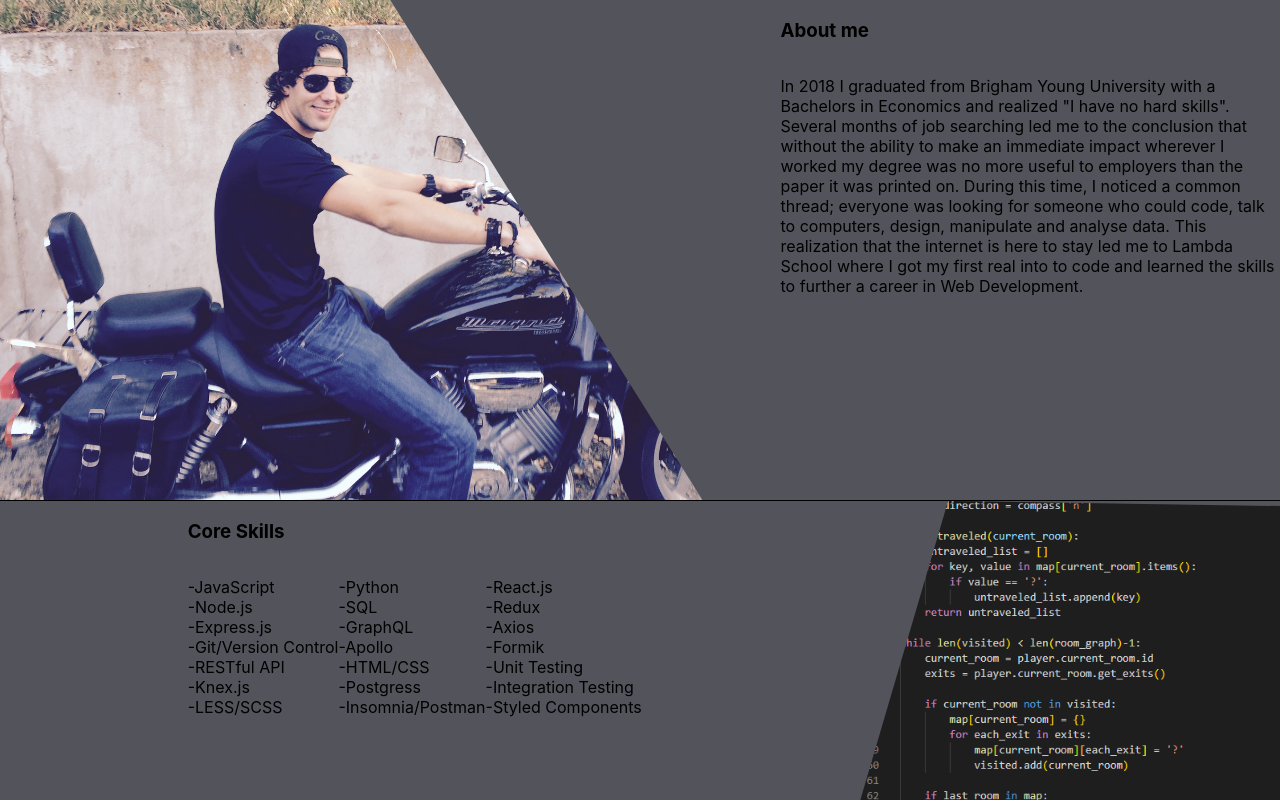
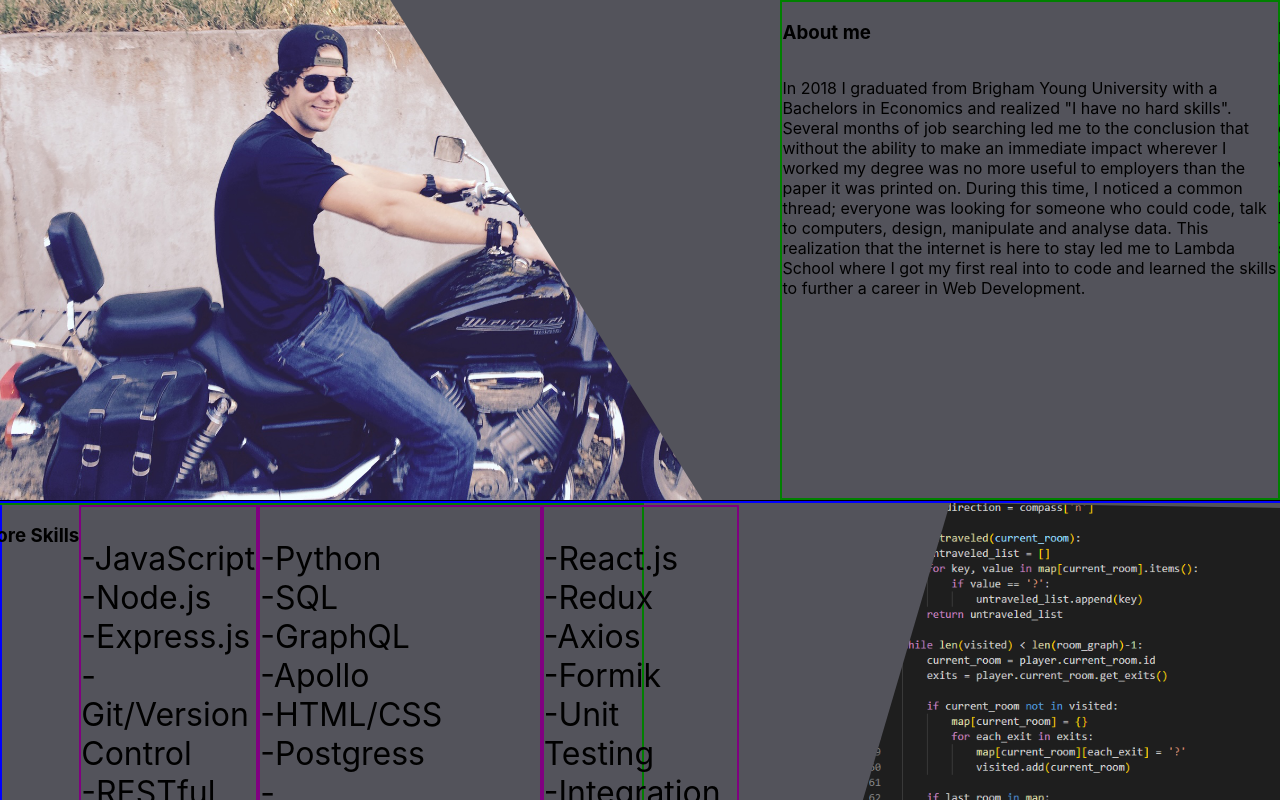
Before and after one commit to brandonharris177/portfolio, a React (Create React App) app: page / in a window 1280 px wide. Shown: the top 800 px of the page. Built offline with nearby package versions, Linux system fonts and the light colour scheme.

Commit message:
Styled text

```diff
--- a/src/Components/Body.js
+++ b/src/Components/Body.js
@@ -24,6 +24,7 @@ export default function Body() {
     justify-content: flex-end;
     height: 500px;
     width: 100%;
+    border: 2px solid blue;
   `
 
   const Section3 = styled.section`
@@ -53,15 +54,25 @@ export default function Body() {
   const CoreSkills = styled.div`
     display: flex;
     flex-flow: column wrap;
+    border: 2px solid green;
+    width: 100%;
   `
 
   const SkillsText = styled.div`
     display: flex;
+    width: 100%
+    border: 2px solid red;
+    justify-content: space-around;
   `
 
   const SkillsSection = styled.div`
     display: flex;
     flex-flow: column wrap;
+    border: 2px solid purple;
+  `
+
+  const SkillsBullet = styled.p`
+    font-size: 2rem;
   `
 
   return (
@@ -79,10 +90,10 @@ export default function Body() {
       </Section1>
       <Section2>
         <CoreSkills>
-          <h3>Core Skills</h3>
+        <h3>Core Skills</h3>
           <SkillsText>
             <SkillsSection>
-              <p>
+              <SkillsBullet>
               -JavaScript<br/>
               -Node.js<br/>
               -Express.js<br/>
@@ -90,10 +101,10 @@ export default function Body() {
               -RESTful API<br/>
               -Knex.js<br/>
               -LESS/SCSS<br/>
-              </p>
+              </SkillsBullet>
             </SkillsSection>
             <SkillsSection>
-              <p>
+              <SkillsBullet>
               -Python<br/>
               -SQL<br/>
               -GraphQL<br/>
@@ -101,10 +112,10 @@ export default function Body() {
               -HTML/CSS<br/>
               -Postgress<br/>
               -Insomnia/Postman<br/>
-              </p>
+              </SkillsBullet>
             </SkillsSection>
             <SkillsSection>
-              <p>
+              <SkillsBullet>
               -React.js<br/>
               -Redux<br/>
               -Axios<br/>
@@ -112,7 +123,7 @@ export default function Body() {
               -Unit Testing<br/>
               -Integration Testing<br/>
               -Styled Components<br/>
-              </p>
+              </SkillsBullet>
             </SkillsSection>
           </SkillsText>
         </CoreSkills>
```
